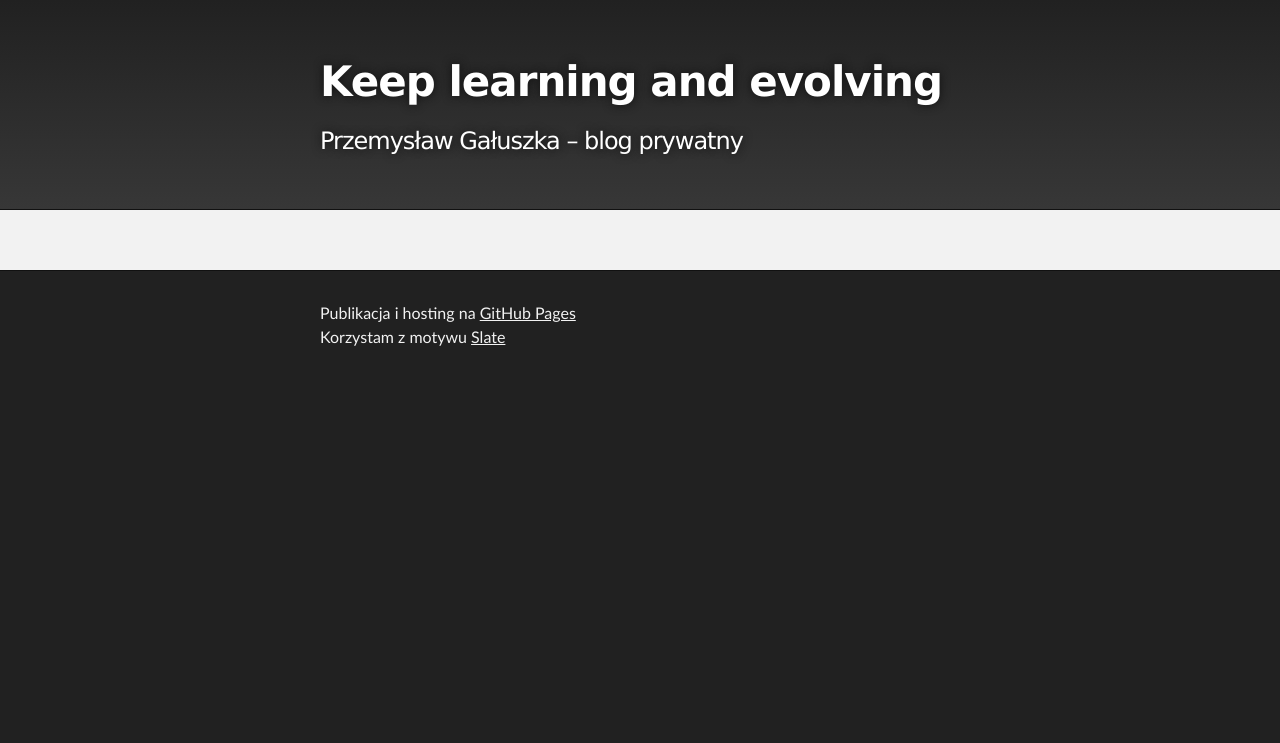
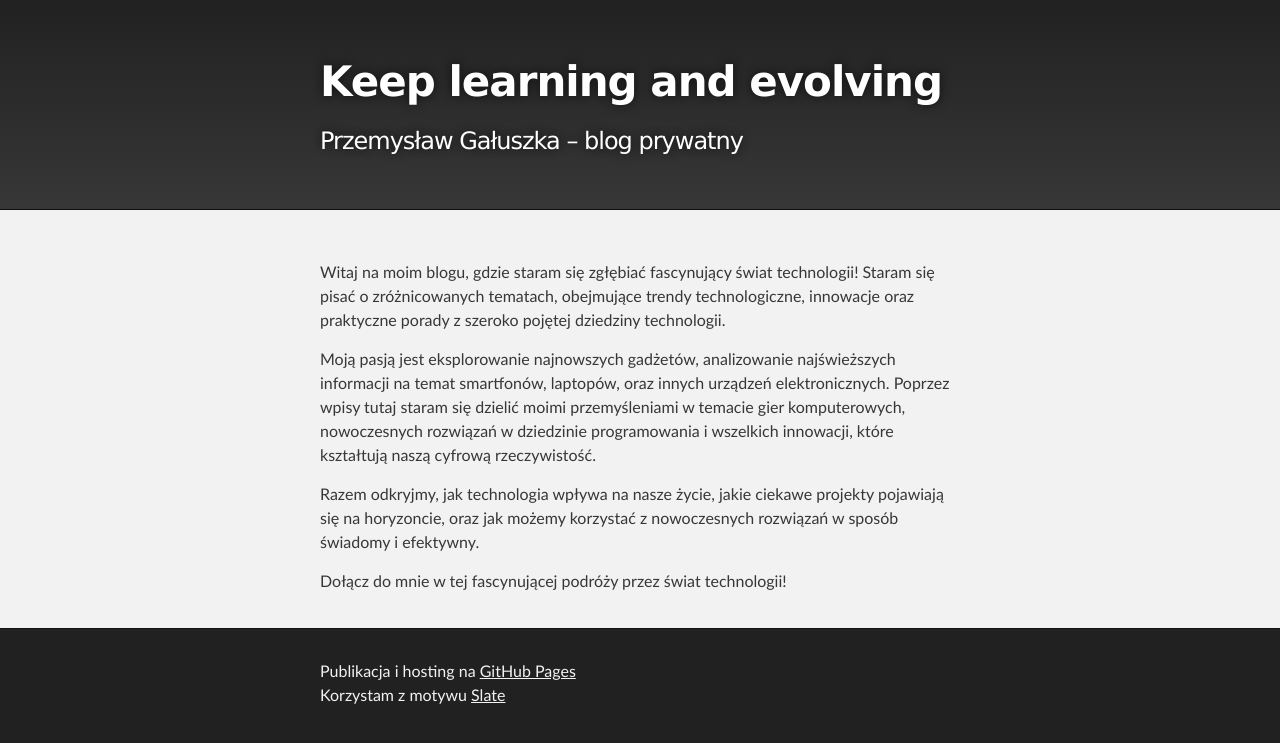
Before and after one commit to pgaluszka/pgaluszka.github.io, a Jekyll site: the page built from index.md, in a window 1280 px wide. Shown: the top 743 px of the page. Built offline with Jekyll 4.4.1, drawn with Linux system fonts in a browser that asks for light colours.

Commit message:
strona pierwsza

```diff
--- a/index.md
+++ b/index.md
@@ -1,3 +1,10 @@
 ---
 layout: default
 ---
+Witaj na moim blogu, gdzie staram się zgłębiać fascynujący świat technologii! Staram się pisać o zróżnicowanych tematach, obejmujące trendy technologiczne, innowacje oraz praktyczne porady z szeroko pojętej dziedziny technologii.
+
+Moją pasją jest eksplorowanie najnowszych gadżetów, analizowanie najświeższych informacji na temat smartfonów, laptopów, oraz innych urządzeń elektronicznych. Poprzez wpisy tutaj staram się dzielić moimi przemyśleniami w temacie gier komputerowych, nowoczesnych rozwiązań w dziedzinie programowania i wszelkich innowacji, które kształtują naszą cyfrową rzeczywistość.
+
+Razem odkryjmy, jak technologia wpływa na nasze życie, jakie ciekawe projekty pojawiają się na horyzoncie, oraz jak możemy korzystać z nowoczesnych rozwiązań w sposób świadomy i efektywny.
+
+Dołącz do mnie w tej fascynującej podróży przez świat technologii!
```
